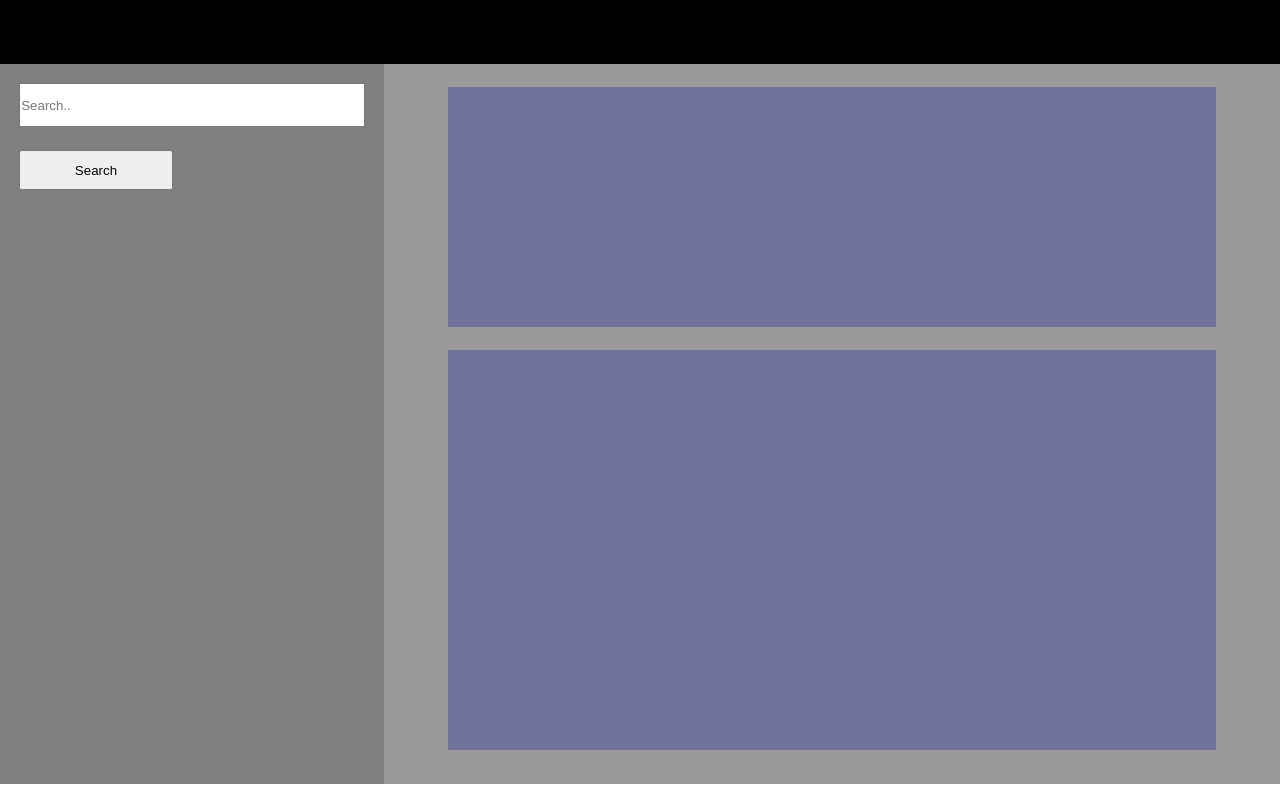
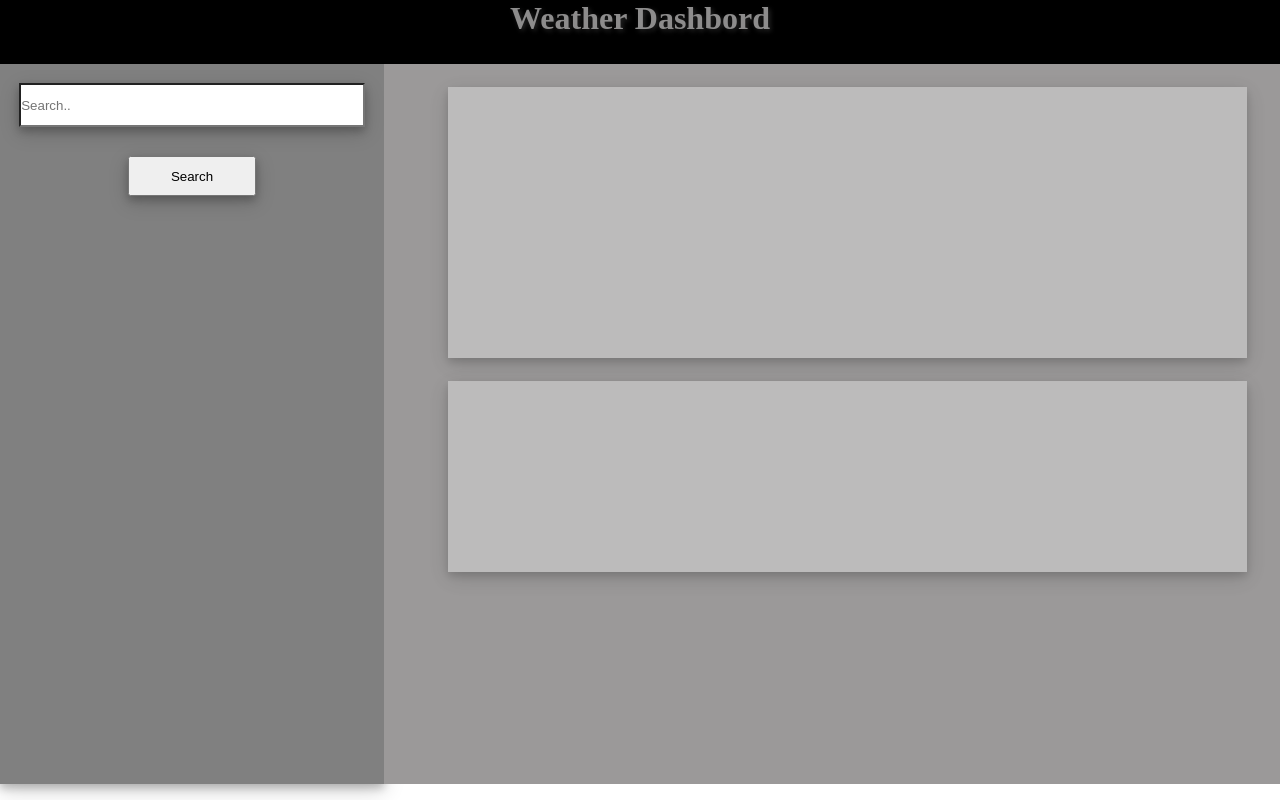
Before and after one commit to Aslangh67/Weather-Dashboard, a plain HTML site: page index.html in a window 1280 px wide. Drawn offline with nearby package versions, Linux system fonts and the light colour scheme; no server answers.

Commit message:
css added

```diff
--- a/assets/script.js
+++ b/assets/script.js
@@ -65,9 +65,9 @@ function fiveDays() {
           container.addClass("container")
           var dayOfWeek = $("<h2>")
           dayOfWeek.html(date)
-          var temperature = $("<div>")
+          var temperature = $("<h4>")
           temperature.text("Temperature (F) : " + tempF.toFixed(1))
-          var humidity = $("<div>")
+          var humidity = $("<h4>")
           humidity.text("Humidity: " + response.list[i].main.humidity)
           container.append(dayOfWeek,temperature, humidity)
 
--- a/assets/style.css
+++ b/assets/style.css
@@ -15,6 +15,7 @@ body{
     min-width: 30vw;
     min-height: 90vh;
     background-color: grey;
+    box-shadow: 0 4px 8px 0 rgba(0, 0, 0, 0.2), 0 6px 20px 0 rgba(0, 0, 0, 0.19);
 
 }
 
@@ -43,31 +44,58 @@ body{
     justify-content: center;
 }
 button{
-    max-width: 40%;
+    width: 10vw;
     min-height: 5vh;
-    margin: 1% 5% ;
+
+    margin: 10px auto;
+    box-shadow: 0 4px 8px 0 rgba(0, 0, 0, 0.2), 0 6px 20px 0 rgba(0, 0, 0, 0.19);
 
 }
 input{
     min-height: 5vh;
     margin: 5%;
+    box-shadow: 0 4px 8px 0 rgba(0, 0, 0, 0.2), 0 6px 20px 0 rgba(0, 0, 0, 0.19);
 }
 .todays-weather{
     min-width: 60vw;
     min-height: 30vh;
-    background-color: rgb(95, 99, 160);
+    background-color: rgba(250, 250, 250, 0.5);
     margin-top: 3%;
     opacity: .7;
+    display: flex;
+    flex-direction: column;
+    justify-content: space-between;
+    padding: 2%;
+    box-shadow: 0 4px 8px 0 rgba(0, 0, 0, 0.2), 0 6px 20px 0 rgba(0, 0, 0, 0.19);
 }
 .forecast{
     min-width: 60vw;
-    min-height: 50vh;
-    background-color: rgb(95, 99, 160);
+    min-height: 20vh;
+    background-color: rgba(250, 250, 250, 0.5);
     margin-top: 3%;
     opacity: .7;
     display: flex;
     justify-content: space-between;
+    padding: 2%;
+    box-shadow: 0 4px 8px 0 rgba(0, 0, 0, 0.2), 0 6px 20px 0 rgba(0, 0, 0, 0.19);
 }
 .container{
+    display: flex;
+    flex-direction: column;
+    justify-content: space-between;
 
 }
+h1{
+    color: rgb(141, 140, 140);
+    text-align: center;
+    text-shadow: 2px 2px 5px rgb(39, 39, 39);
+}
+p{
+    text-shadow: 2px 2px 5px rgb(39, 39, 39);
+}
+h4{
+    text-shadow: 2px 2px 5px rgb(39, 39, 39);
+}
+h2{
+    text-shadow: 2px 2px 5px rgb(39, 39, 39);
+}
--- a/index.html
+++ b/index.html
@@ -11,7 +11,9 @@
 </head>
 
 <body>
-  <div id="header"></div>
+  <div id="header">
+    <h1>Weather Dashbord</h1>
+  </div>
   <div class="wrapper">
   <div class="left-flex">
     <div id="left-col">
```
